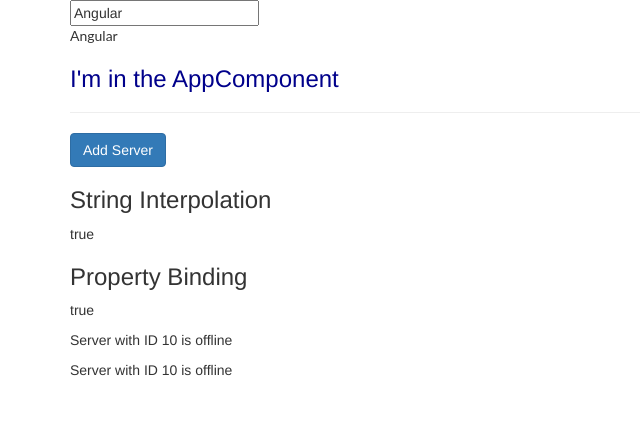
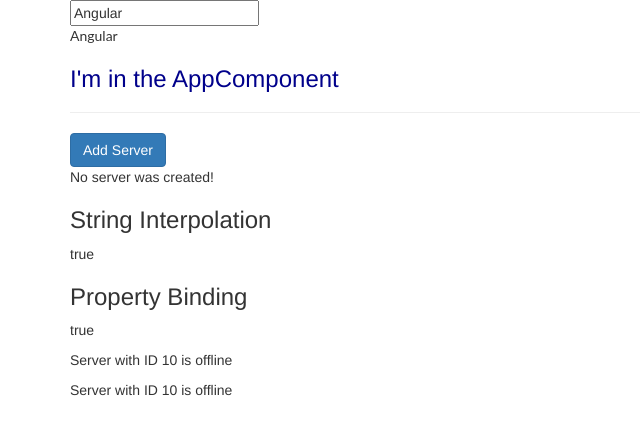
Before and after one commit to william-learning/angular-test-william, an Angular app: page / in a window 1280 px wide. Shown: the top 434 px of the page, without its empty margins (0-640 px from the left). Built offline with nearby package versions, Linux system fonts and the light colour scheme.

Commit message:
Added Event Binding (click) for Add Server button

```diff
--- a/src/app/servers/servers.component.html
+++ b/src/app/servers/servers.component.html
@@ -1,4 +1,11 @@
-<button class="btn btn-primary" [disabled]="!allowNewServer">Add Server</button>
+<button
+  class="btn btn-primary"
+  [disabled]="!allowNewServer"
+  (click)="onCreateServer()">
+    Add Server
+</button>
+
+<p>{{ serverCreationStatus }}</p>
 
 <h3>String Interpolation</h3>
 <p>{{ allowNewServer }}</p>
@@ -6,5 +13,7 @@
 <h3>Property Binding</h3>
 <p [innerText]="allowNewServer"></p>
 
+
+
 <app-server></app-server>
 <app-server></app-server>
--- a/src/app/servers/servers.component.ts
+++ b/src/app/servers/servers.component.ts
@@ -20,6 +20,7 @@
 export class ServersComponent implements OnInit {
 
   allowNewServer = false;
+  serverCreationStatus = 'No server was created!';
 
   constructor() {
     setTimeout(() => {
@@ -30,4 +31,8 @@
   ngOnInit() {
   }
 
+  onCreateServer() {
+    this.serverCreationStatus = 'Server was created!';
+  }
+
 }
```
